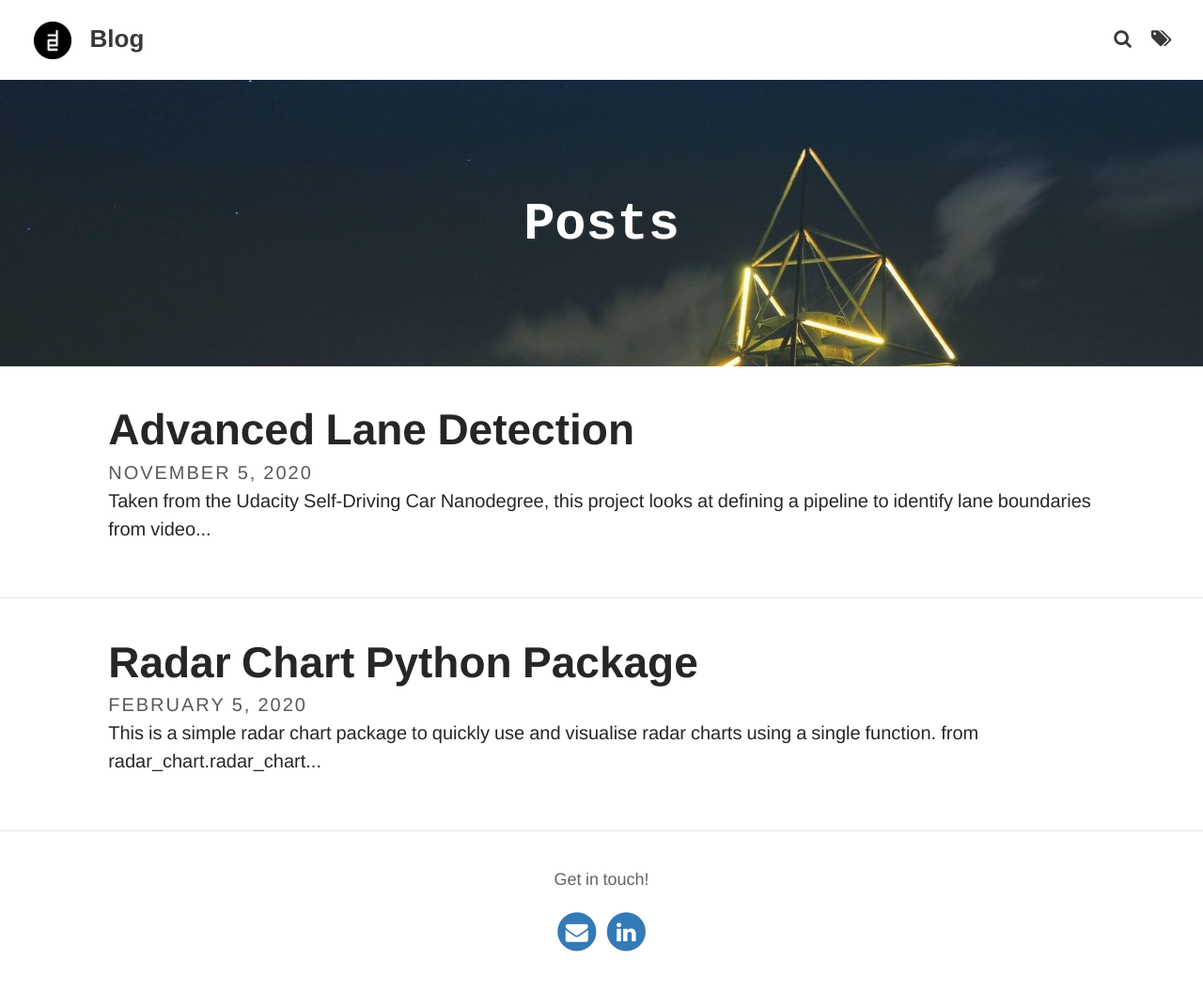
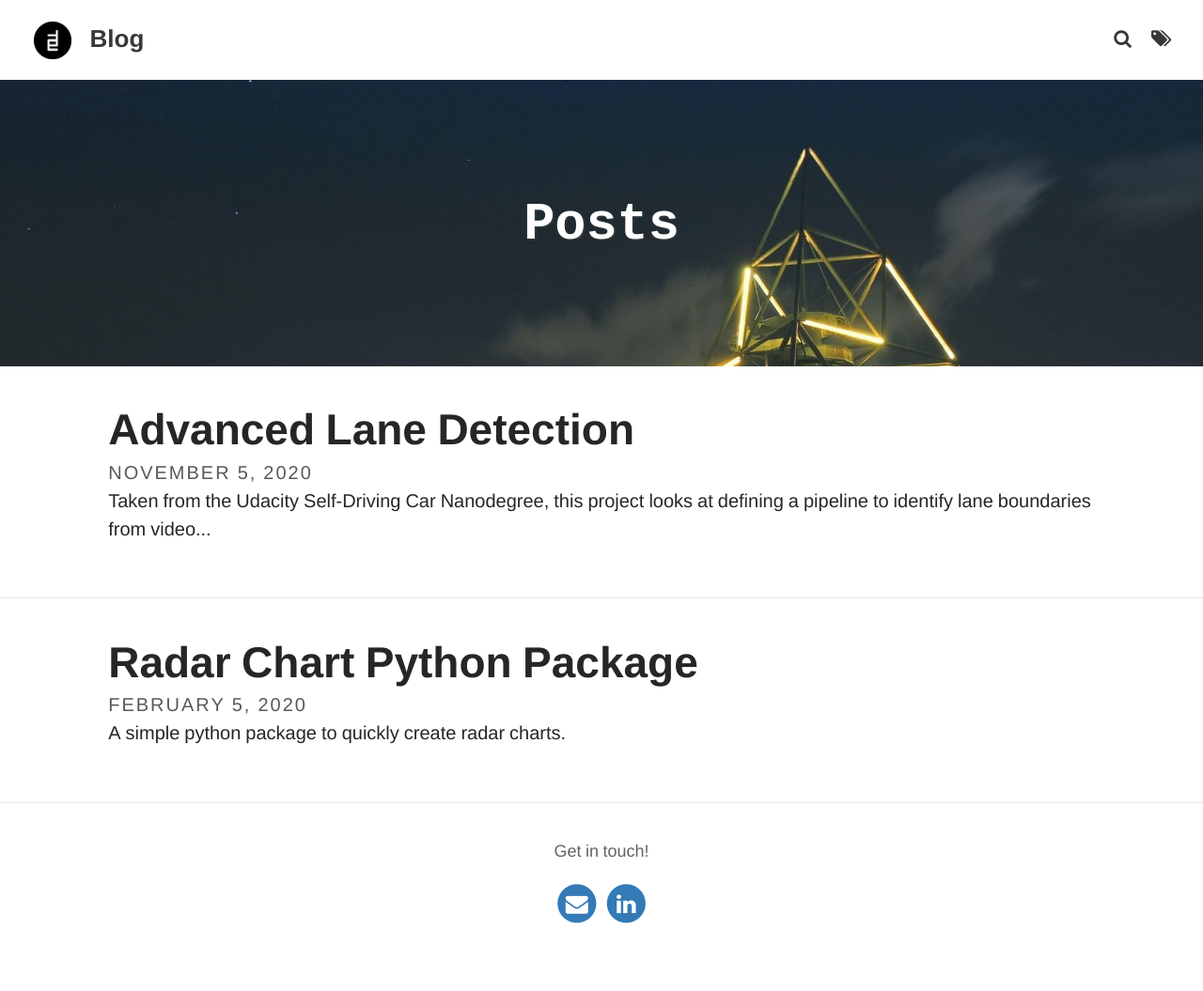
Before and after one commit to awaiskhan0/awaiskhan0.github.io, a Jekyll site: the page built from index.html, in a window 1280 px wide. Shown: the whole page at 94% size. Built offline with Jekyll 4.4.1, drawn with Linux system fonts in a browser that asks for light colours; the list of posts is cut into pages by our own code; after the commit the page ends 1025 px from its top, so only the background shows below that.

Commit message:
Update 2020-02-05-radar-chart.md

```diff
--- a/_posts/2020-02-05-radar-chart.md
+++ b/_posts/2020-02-05-radar-chart.md
@@ -3,6 +3,7 @@ layout: post
 title:  "Radar Chart Python Package"
 date:   2020-02-05
 author: Awais Khan
+summary: A simple python package to quickly create radar charts.
 feature-img: "assets/img/pexels/data-vis.jpg"
 tags: [Python, Data Visualisation, Matplotlib]
 ---
```
